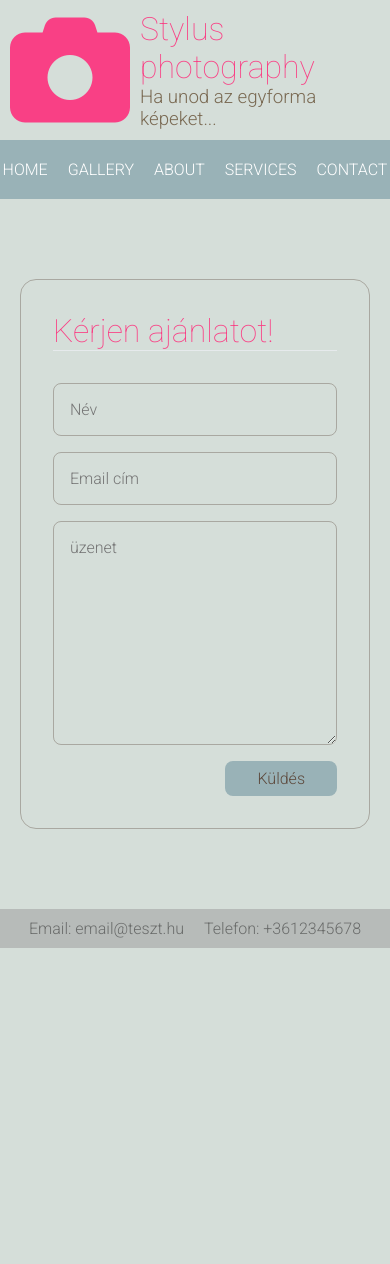
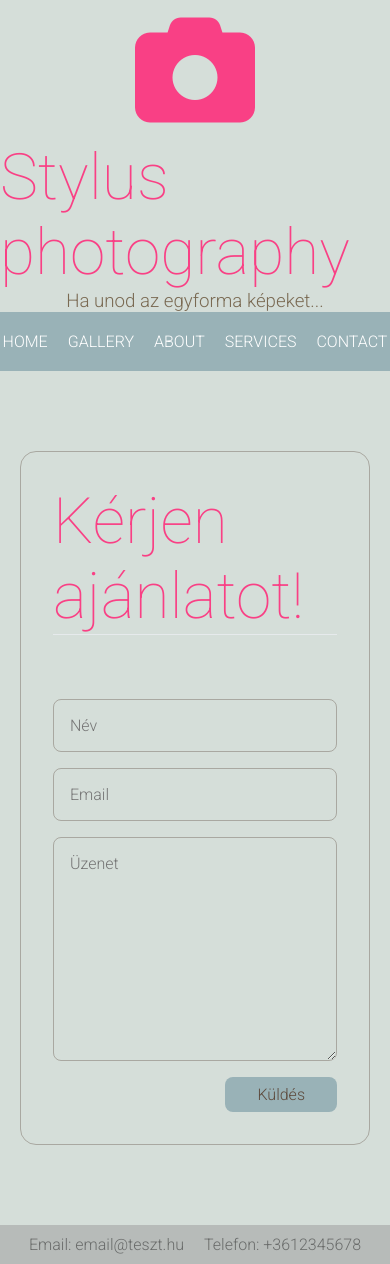
Before and after one commit to ragnabt/StylusPhotography, a Django app: page /contact in a window 390 px wide. Before the commit the page ends 948 px from the top, so only its background shows below. Run offline with Django 3.2, Linux system fonts and the light colour scheme; data comes from the database, SQL or seed files in the repository; some libraries are stand-ins or nearby versions.

Commit message:
contact view

```diff
--- a/StylusPhotography/settings.py
+++ b/StylusPhotography/settings.py
@@ -136,7 +136,7 @@ EMAIL_BACKEND = "sendgrid_backend.SendgridBackend"
 SENDGRID_API_KEY = os.environ.get("SENDGRID_API_KEY")
 
 # Toggle sandbox mode (when running in DEBUG mode)
-SENDGRID_SANDBOX_MODE_IN_DEBUG = DEBUG
+SENDGRID_SANDBOX_MODE_IN_DEBUG = False
 
 # echo to stdout or any other file-like object that is passed to the backend via the stream kwarg.
-SENDGRID_ECHO_TO_STDOUT = DEBUG
+SENDGRID_ECHO_TO_STDOUT = True
--- a/pages/forms.py
+++ b/pages/forms.py
@@ -2,19 +2,28 @@ from django import forms
 
 
 class ContactForm(forms.Form):
-    name = forms.CharField(max_length=200,
-                           label="",
-                           widget=forms.TextInput(attrs={
-                                "class": "input_field",
-                                "placeholder": "Név"}))
+    name = forms.CharField(
+        max_length=200,
+        label="",
+        widget=forms.TextInput(attrs={
+            "class": "input_field",
+            "placeholder": "Név"
+        })
+    )
 
-    email = forms.EmailField(max_length=200,
-                             label="",
-                             widget=forms.EmailInput(attrs={
-                                "class": "input_field",
-                                "placeholder": "Email cím"}))
+    email = forms.EmailField(
+        max_length=200,
+        label="",
+        widget=forms.EmailInput(attrs={
+            "class": "input_field",
+            "placeholder": "Email"
+        })
+    )
 
-    message = forms.CharField(max_length=1000,
-                              label="",
-                              widget=forms.Textarea(attrs={
-                                "placeholder": "üzenet"}))
+    message = forms.CharField(
+        max_length=1000,
+        label="",
+        widget=forms.Textarea(attrs={
+            "placeholder": "Üzenet"
+        })
+    )
--- /dev/null
+++ b/static/css/mobile.css
@@ -0,0 +1,34 @@
+/* Mobile Styles */
+@media only screen and (max-width: 400px) {
+  h1 {
+      font-size: 4em;
+  }
+  .site_header_layout{
+      flex-direction: column;
+  }
+  .site_header_layout div{
+      display: flex;
+      flex-direction: column;
+      align-items: center;
+  }
+  .contact_container{
+      margin 10px
+  }
+
+
+
+}
+
+/* Tablet Styles */
+@media only screen and (min-width: 401px) and (max-width: 960px) {
+  body {
+    background-color: #F5CF8E; /* Yellow */
+  }
+}
+
+/* Desktop Styles */
+@media only screen and (min-width: 961px) {
+  body {
+    background-color: #B2D6FF; /* Blue */
+  }
+}
--- a/templates/_base.html
+++ b/templates/_base.html
@@ -10,7 +10,8 @@
 
     <link href="https://fonts.googleapis.com/css2?family=Roboto:wght@100;300;500;700&display=swap" rel="stylesheet">
     <link rel="stylesheet" href="{% static '/css/main.css' %}">
-{#    <link rel="stylesheet" href="{% static 'navbar.css' %}">#}
+    <link rel="stylesheet" href="{% static '/css/mobile.css' %}">
+
 </head>
 <body>
 
```
Also changed, not shown: requirements.txt (added, +14 -0 lines).
